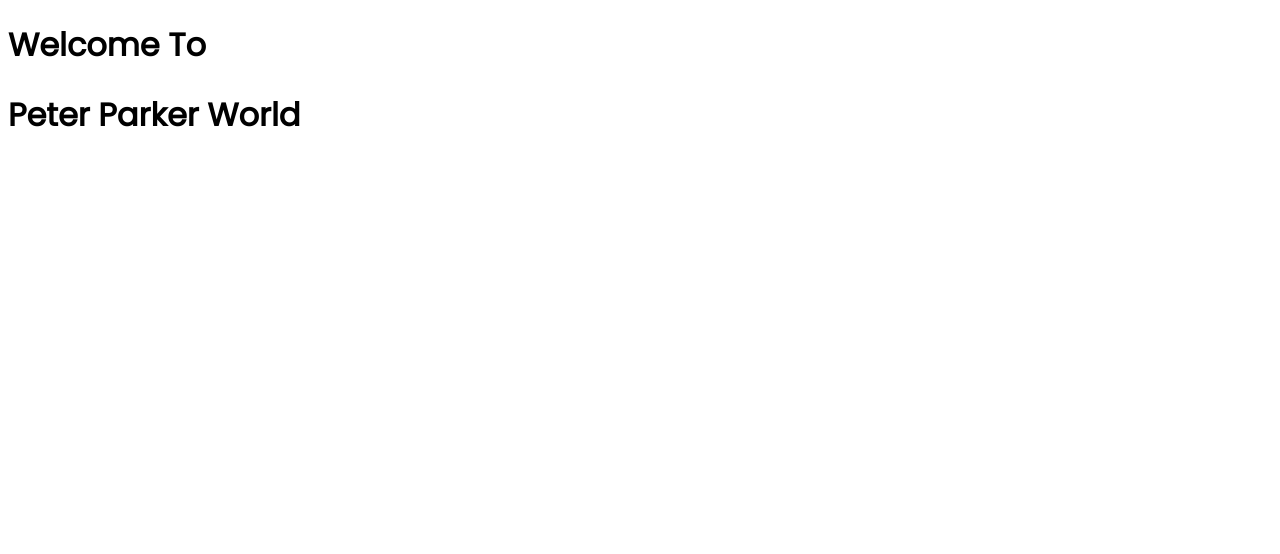
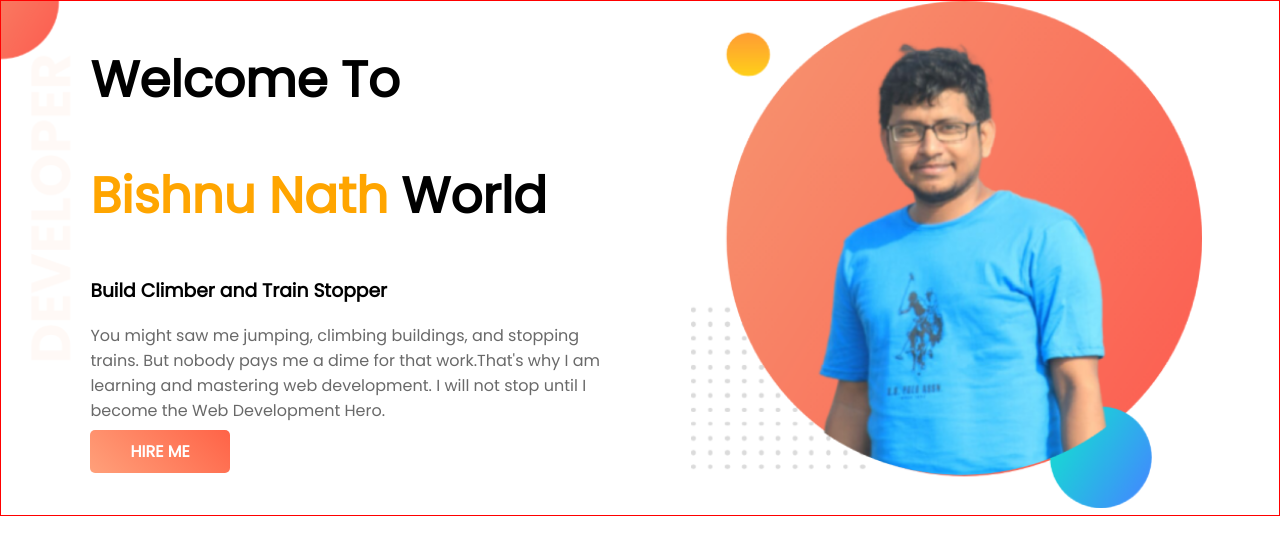
Before and after one commit to bishnunth20/developer-portfolio, a plain HTML site: page index.html in a window 1280 px wide. Drawn offline with Linux system fonts and the light colour scheme.

Commit message:
top banner added

```diff
--- a/index.html
+++ b/index.html
@@ -15,7 +15,17 @@
   <link rel="stylesheet" href="style.css">
 </head>
 <body>
-  <h1>Welcome To</h1>
-  <h1>Peter Parker World</h1>
+  <section class="top-banner">
+    <div class="half-width">
+      <h1>Welcome To</h1>
+      <h1><span class="text-highlight">Bishnu Nath</span> World</h1>
+      <h3>Build Climber and Train Stopper</h3>
+      <p>You might saw me jumping, climbing buildings, and stopping trains. But nobody pays me a dime for that work.That's why I am learning and mastering web development. I will not stop until I become the Web Development Hero.</p>
+      <a class="link-button" href="https://www.linkedin.com/company/programminghero/" target="_blank">HIRE ME</a>
+    </div>
+    <div class="half-width">
+      <img src="images/bishnu-portfolio.png" alt="">
+    </div>
+  </section>
 </body>
 </html>
--- a/style.css
+++ b/style.css
@@ -1,3 +1,42 @@
 body{
   font-family: 'Poppins', sans-serif;
+  margin: 0;
 }
+h1{
+  font-size: 50px;
+}
+p{
+  color: dimgray;
+}
+.text-highlight{
+  color: orange;
+}
+.link-button{
+  background-image: linear-gradient(45deg, lightsalmon, tomato);
+  padding: 10px 40px;
+  border-radius: 5px;
+  text-decoration: none;
+  color: white;
+  font-weight: 700;
+}
+
+.half-width{
+  /* border: solid 1px red; */
+  width: 40%;
+  /* float: left; */
+  margin-left: 5%;
+  padding-left: 2%;
+}
+.half-width img{
+  width: 100%;
+}
+
+section{
+  border: 1px solid red;
+  display: flex;
+  /* height: 600px; */
+}
+.top-banner{
+  background-image: url(images/top-banner.png);
+  background-repeat: no-repeat;
+}
```
